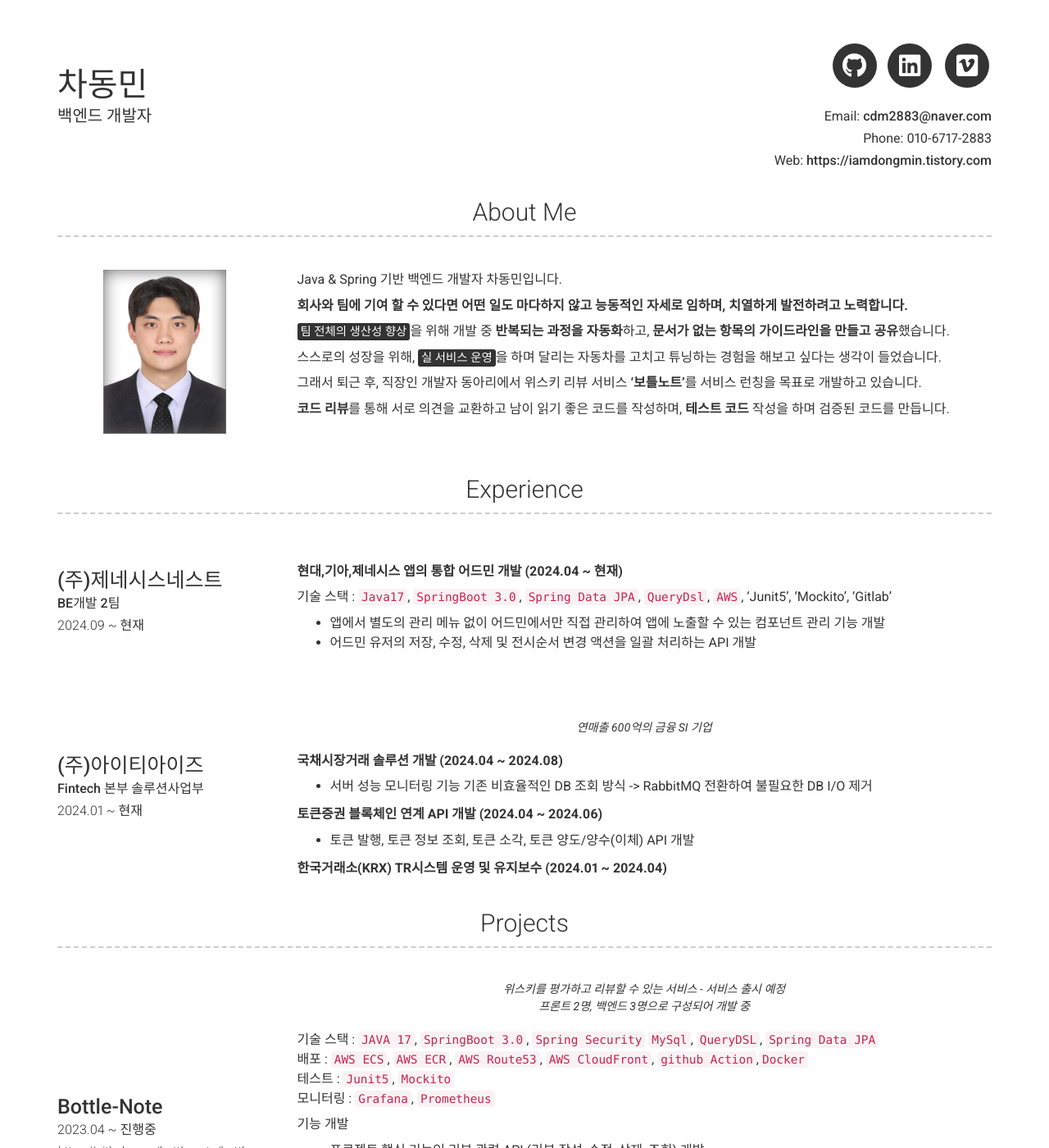
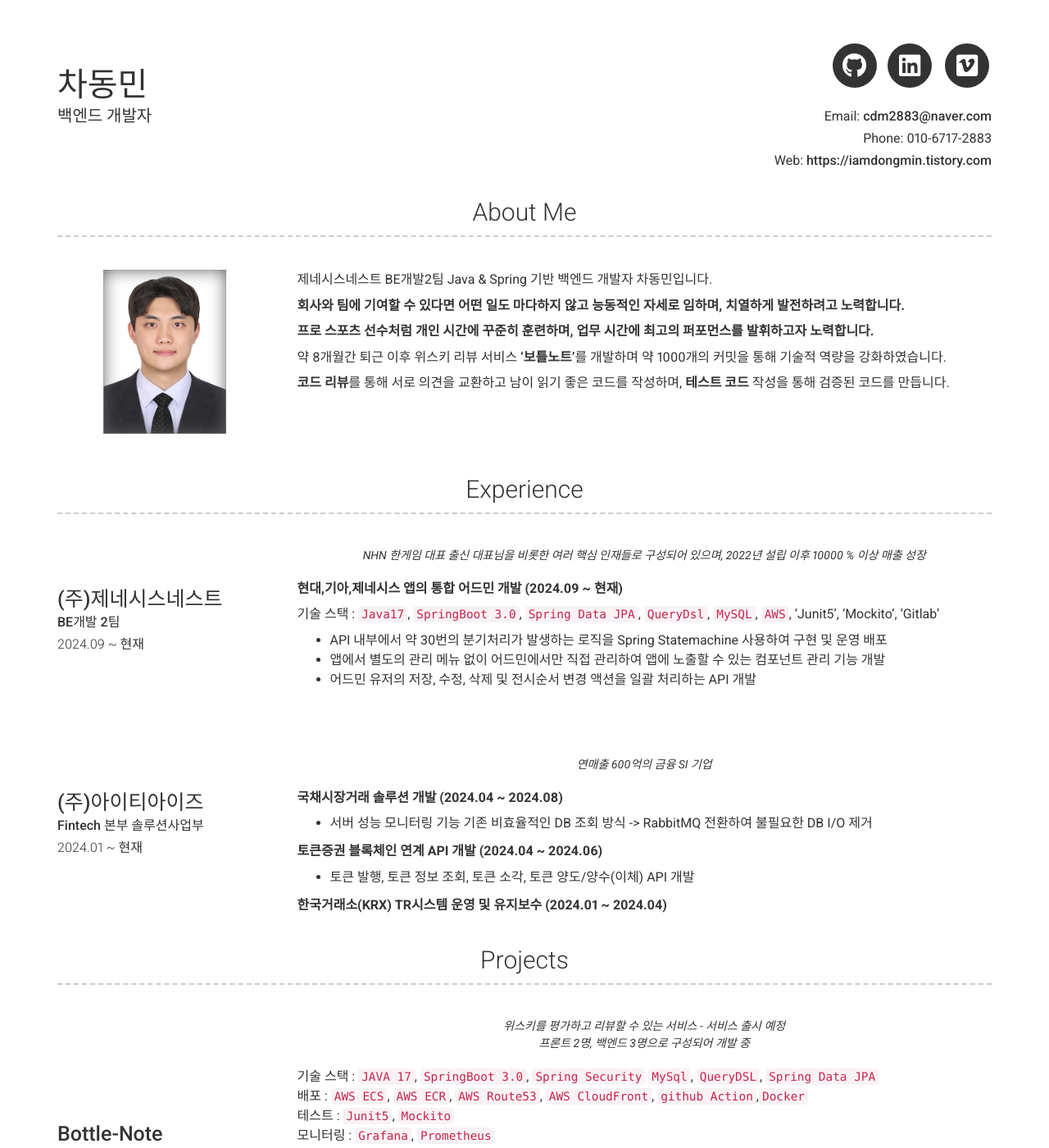
Before and after one commit to chadongmin/chadongmin.github.io, a Jekyll site: the page built from index.md, in a window 1280 px wide and 1400 px high. Shown: the whole window at 82% size. Built offline with Jekyll 4.4.1, drawn with Linux system fonts in a browser that asks for light colours; nearby versions of some CDN libraries; some of the changed text lies outside the part shown.

Commit message:
이력서 v2

```diff
--- a/_config.yml
+++ b/_config.yml
@@ -47,17 +47,15 @@ additional_links:
 # about_title: About Me (Use this to override about section title)
 about_profile_image: images/profile_image.jpg
 about_content: | # this will include new lines to allow paragraphs
-  Java & Spring 기반 백엔드 개발자 차동민입니다.
+  제네시스네스트 BE개발2팀 Java & Spring 기반 백엔드 개발자 차동민입니다.
 
-  **회사와 팀에 기여 할 수 있다면 어떤 일도 마다하지 않고 능동적인 자세로 임하며, 치열하게 발전하려고 노력합니다.**
+  **회사와 팀에 기여할 수 있다면 어떤 일도 마다하지 않고 능동적인 자세로 임하며, 치열하게 발전하려고 노력합니다.**
 
-  <mark>팀 전체의 생산성 향상</mark>을 위해 개발 중 **반복되는 과정을 자동화**하고, **문서가 없는 항목의 가이드라인을 만들고 공유**했습니다.
+  **프로 스포츠 선수처럼 개인 시간에 꾸준히 훈련하며, 업무 시간에 최고의 퍼포먼스를 발휘하고자 노력합니다.**
 
-  스스로의 성장을 위해, <mark>실 서비스 운영</mark>을 하며 달리는 자동차를 고치고 튜닝하는 경험을 해보고 싶다는 생각이 들었습니다.
+  약 8개월간 퇴근 이후 위스키 리뷰 서비스 **'보틀노트'**를 개발하며 약 1000개의 커밋을 통해 기술적 역량을 강화하였습니다.
 
-  그래서 퇴근 후, 직장인 개발자 동아리에서 위스키 리뷰 서비스 **'보틀노트'**를 서비스 런칭을 목표로 개발하고 있습니다.
-
-  **코드 리뷰**를 통해 서로 의견을 교환하고 남이 읽기 좋은 코드를 작성하며, **테스트 코드** 작성을 하며 검증된 코드를 만듭니다.
+  **코드 리뷰**를 통해 서로 의견을 교환하고 남이 읽기 좋은 코드를 작성하며, **테스트 코드** 작성을 통해 검증된 코드를 만듭니다.
 content:
   #경력
   - title: Experience
@@ -69,13 +67,16 @@ content:
         caption: 2024.09 ~ 현재
         #        link: Link to company (optional)
         quote: >
+          NHN 한게임 대표 출신 대표님을 비롯한 여러 핵심 인재들로 구성되어 있으며, 2022년 설립 이후 10000 % 이상 매출 성장
+
 
         description: | # this will include new lines to allow paragraphs
 
-          **현대,기아,제네시스 앱의 통합 어드민 개발 (2024.04 ~ 현재)**
+          **현대,기아,제네시스 앱의 통합 어드민 개발 (2024.09 ~ 현재)**
 
-            기술 스택 : `Java17`, `SpringBoot 3.0`, `Spring Data JPA`, `QueryDsl`, `AWS`, 'Junit5', 'Mockito', 'Gitlab'
+            기술 스택 : `Java17`, `SpringBoot 3.0`, `Spring Data JPA`, `QueryDsl`, `MySQL`, `AWS`, 'Junit5', 'Mockito', 'Gitlab'
 
+          - API 내부에서 약 30번의 분기처리가 발생하는 로직을 Spring Statemachine 사용하여 구현 및 운영 배포
           - 앱에서 별도의 관리 메뉴 없이 어드민에서만 직접 관리하여 앱에 노출할 수 있는 컴포넌트 관리 기능 개발
           - 어드민 유저의 저장, 수정, 삭제 및 전시순서 변경 액션을 일괄 처리하는 API 개발
 
@@ -133,16 +134,15 @@ content:
           모니터링 : `Grafana`, `Prometheus`<br>
 
           기능 개발
-          - 프로젝트 핵심 기능인 리뷰 관련 API (리뷰 작성, 수정, 삭제, 조회) 개발
-          - Spring Event를 사용하여 리뷰, 별점, 좋아요 등록시 히스토리 저장 기능 구현
+          - 프로젝트 핵심 기능인 리뷰 관련 API (리뷰, 팔로우, 회원) 개발
+          - Spring Event를 사용하여 리뷰, 별점, 좋아요 등록시 비동기로 처리되는 히스토리 저장 기능 구현
             - 이벤트 발행 시 공통 payload 모델 정의하여 재사용성 증대
           - JWT 기반 회원가입, 로그인, 토큰 재발급 API 개발
-          - 사용자 문의 관련 API 개발
 
           주요 경험
           - 일급컬렉션을 적용하여 도메인 규칙과 비즈니스 로직을 분리 후 이를 사내 코드에도 적용
           - 연관 된 애그리거트 의존 시 Facade 인터페이스에 의존하도록 분리하여 추후 모듈화 및 리팩토링에 용이하도록 개선
-          - 단위 테스트 코드 작성(Junit5, Mockito) 및 Testcontainers를 활용한 통합테스트 코드 작성
+          - 단위 테스트 코드 작성(Junit5, Mockito) 및 Test containers를 활용한 통합테스트 코드 작성
 
     #인턴 및 대외활동
   - title: Intern
```
